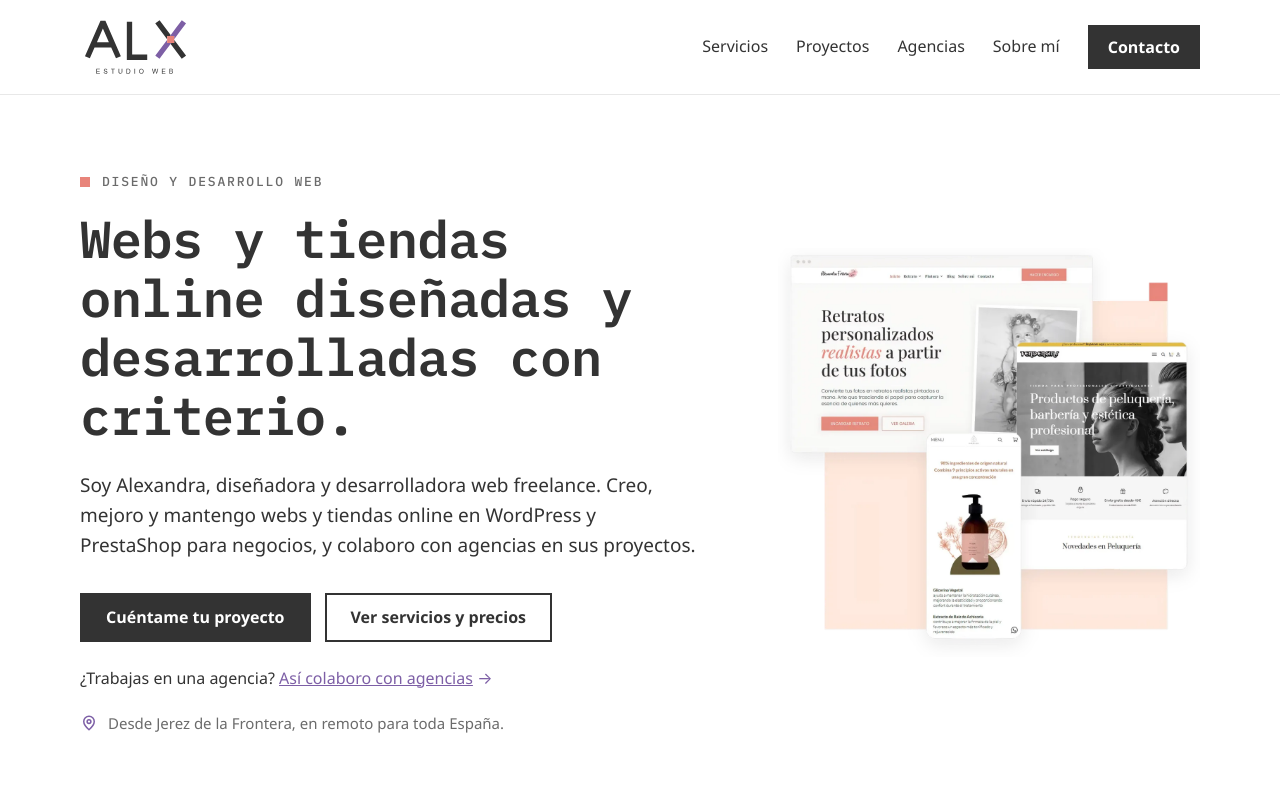
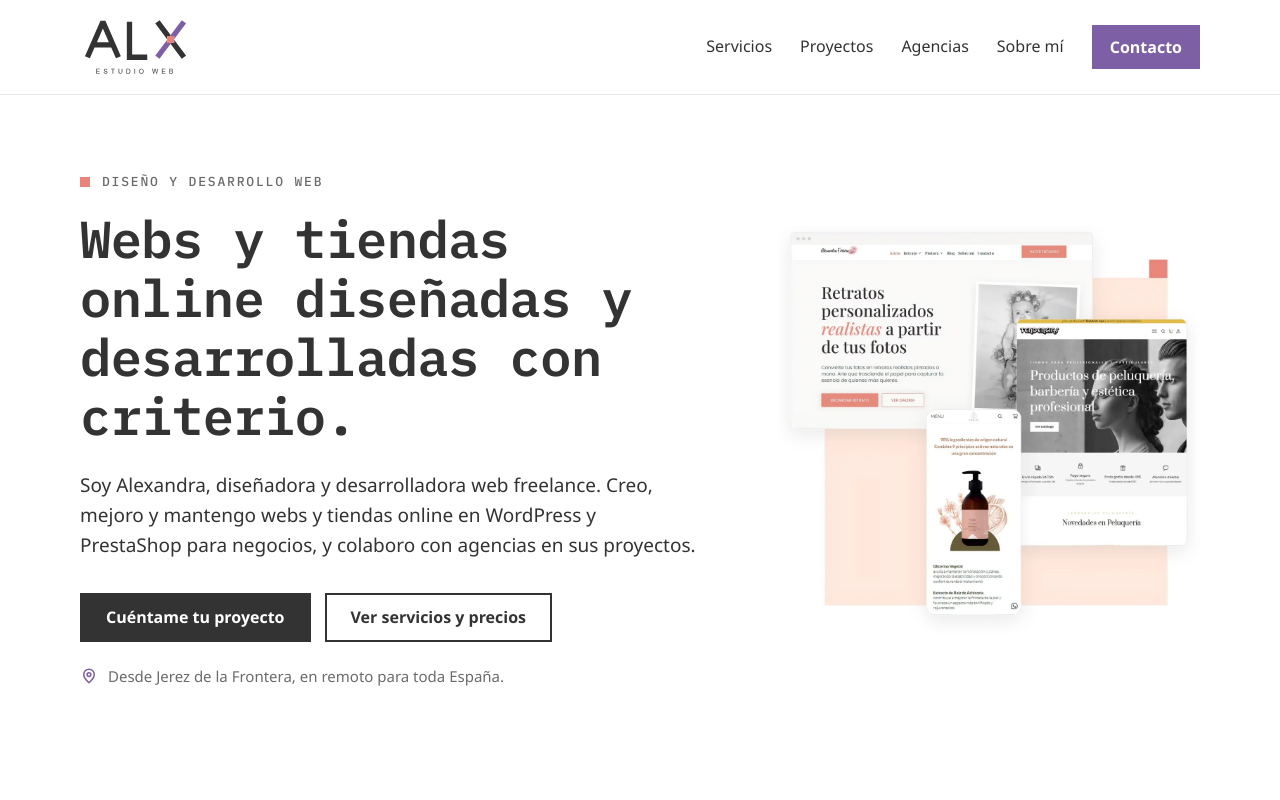
Before and after one commit to iSaan86/alx-estudio-web, a plain HTML site: page index.html in a window 1280 px wide. Shown: the top 800 px of the page. Drawn offline with Linux system fonts and the light colour scheme.

Commit message:
Simplifico hero y color de boton contacto Nav

```diff
--- a/css/styles.css
+++ b/css/styles.css
@@ -322,6 +322,12 @@ p {
   min-height: 44px;
   padding: 8px 18px;
   font-size: var(--text-small);
+  background: var(--violet);
+  color: var(--white);
+  border: 0px;
+}
+.btn--small:hover {
+  background: var(--ink)
 }
 
 .btn-group {
--- a/index.html
+++ b/index.html
@@ -67,7 +67,7 @@
       <a href="proyectos.html">Proyectos</a>
       <a href="agencias.html">Agencias</a>
       <a href="sobre-mi.html">Sobre mí</a>
-      <a href="contacto.html" class="btn btn--primary btn--small">Contacto</a>
+      <a href="contacto.html" class="btn btn--small">Contacto</a>
     </nav>
   </div>
 </header>
@@ -84,7 +84,7 @@
           <a href="contacto.html" class="btn btn--primary">Cuéntame tu proyecto</a>
           <a href="#servicios" class="btn btn--outline">Ver servicios y precios</a>
         </div>
-        <p class="hero__agency">¿Trabajas en una agencia? <a href="agencias.html">Así colaboro con agencias<span class="arrow" aria-hidden="true">→</span></a></p>
+        <!-- <p class="hero__agency">¿Trabajas en una agencia? <a href="agencias.html">Así colaboro con agencias<span class="arrow" aria-hidden="true">→</span></a></p> -->
         <p class="hero__location"><svg width="18" height="18" viewBox="0 0 24 24" fill="none" stroke="currentColor" stroke-width="2" stroke-linecap="round" stroke-linejoin="round" aria-hidden="true"><path d="M12 21s-7-6.1-7-11a7 7 0 0 1 14 0c0 4.9-7 11-7 11z"/><circle cx="12" cy="10" r="2.5"/></svg>Desde Jerez de la Frontera, en remoto para toda España.</p>
       </div>
       <!-- Escritorio: capturas de proyectos. Tablet y móvil: la X del logotipo asomando por el borde -->
```
Also changed, not shown: img/proyectos/alx-hero-dispositivos.png (added).
